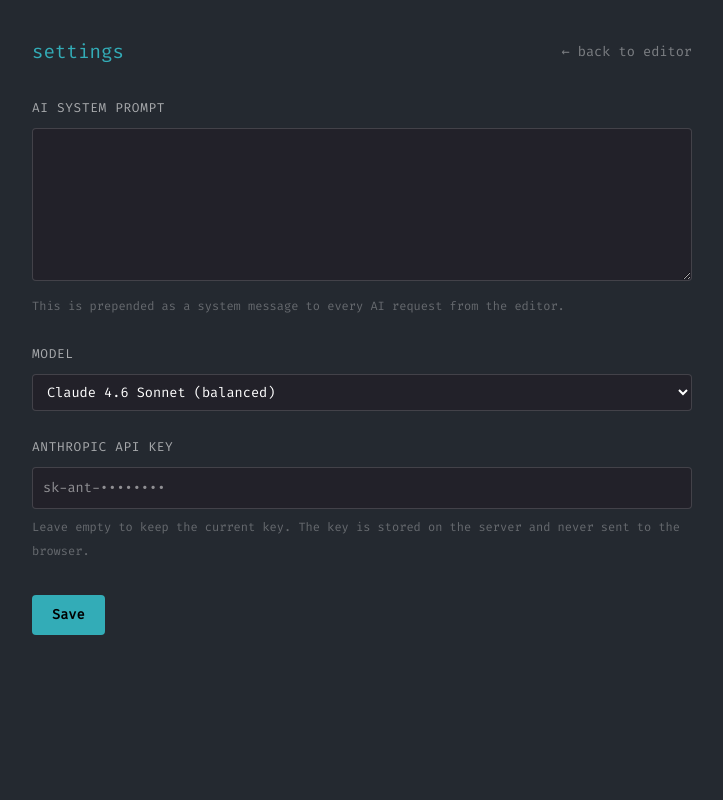
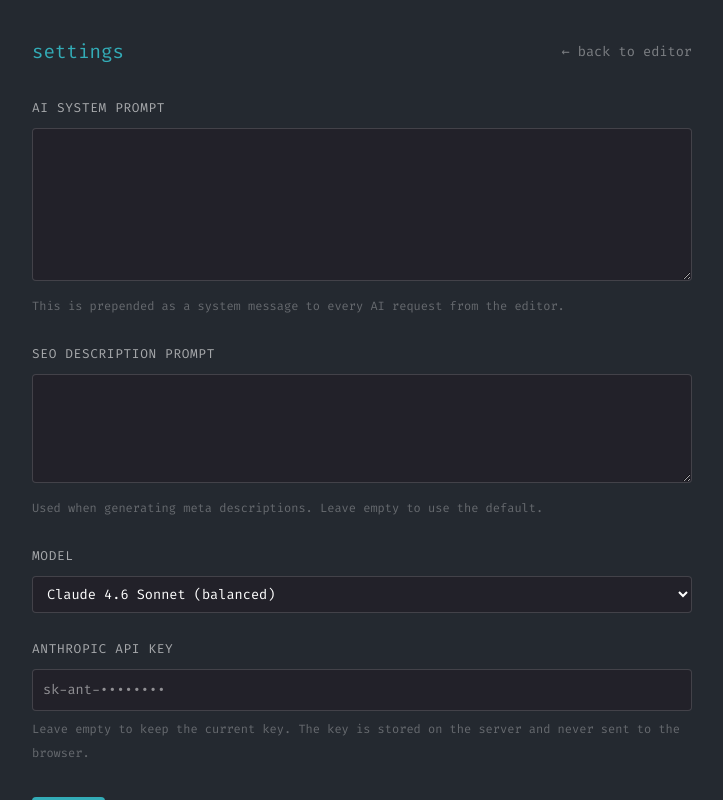
Before and after one commit to MeesCode/mees.space, a Next.js app in the folder frontend/: page /admin/settings in a window 1280 px wide. Shown: the whole page, without its empty margins (278-1001 px from the left). Built offline with nearby package versions, Linux system fonts and the light colour scheme; no server answers; sample sign-in values are in the browser's storage.

Commit message:
feat(frontend): add SEO description prompt editor in settings

```diff
--- a/frontend/src/app/admin/settings/page.tsx
+++ b/frontend/src/app/admin/settings/page.tsx
@@ -5,6 +5,8 @@ import { apiFetch } from "@/lib/api";
 
 export default function SettingsPage() {
   const [systemPrompt, setSystemPrompt] = useState("");
+  const [descriptionPrompt, setDescriptionPrompt] = useState("");
+  const [descriptionPromptDefault, setDescriptionPromptDefault] = useState("");
   const [apiKey, setApiKey] = useState("");
   const [model, setModel] = useState("claude-sonnet-4-6");
   const [saving, setSaving] = useState(false);
@@ -15,6 +17,8 @@ export default function SettingsPage() {
       .then((r) => r.json())
       .then((data) => {
         setSystemPrompt(data.ai_system_prompt || "");
+        setDescriptionPrompt(data.ai_description_prompt || "");
+        setDescriptionPromptDefault(data.ai_description_prompt_default || "");
         setModel(data.ai_model || "claude-sonnet-4-6");
         setApiKey("");
       });
@@ -22,7 +26,11 @@ export default function SettingsPage() {
 
   const save = async () => {
     setSaving(true);
-    const body: Record<string, string> = { ai_system_prompt: systemPrompt, ai_model: model };
+    const body: Record<string, string> = {
+      ai_system_prompt: systemPrompt,
+      ai_description_prompt: descriptionPrompt,
+      ai_model: model,
+    };
     if (apiKey) {
       body.ai_api_key = apiKey;
     }
@@ -115,6 +123,74 @@ export default function SettingsPage() {
         >
           This is prepended as a system message to every AI request from the
           editor.
+        </p>
+      </div>
+
+      <div style={{ marginBottom: "24px" }}>
+        <div
+          style={{
+            display: "flex",
+            justifyContent: "space-between",
+            alignItems: "center",
+            marginBottom: "8px",
+          }}
+        >
+          <label
+            style={{
+              color: "rgba(255,255,255,0.6)",
+              fontSize: "0.8rem",
+              textTransform: "uppercase",
+              letterSpacing: "0.05em",
+            }}
+          >
+            SEO Description Prompt
+          </label>
+          {descriptionPrompt && (
+            <button
+              type="button"
+              onClick={() => setDescriptionPrompt("")}
+              style={{
+                background: "none",
+                border: "none",
+                color: "rgba(255,255,255,0.4)",
+                fontSize: "0.75rem",
+                fontFamily: "inherit",
+                cursor: "pointer",
+                padding: 0,
+                textDecoration: "underline",
+              }}
+            >
+              reset to default
+            </button>
+          )}
+        </div>
+        <textarea
+          value={descriptionPrompt}
+          onChange={(e) => setDescriptionPrompt(e.target.value)}
+          placeholder={descriptionPromptDefault}
+          rows={4}
+          style={{
+            width: "100%",
+            background: "var(--background)",
+            border: "1px solid rgba(255,255,255,0.15)",
+            borderRadius: "4px",
+            padding: "10px",
+            color: "var(--color)",
+            fontFamily: "inherit",
+            fontSize: "0.85rem",
+            lineHeight: "1.6",
+            resize: "vertical",
+            outline: "none",
+          }}
+        />
+        <p
+          style={{
+            color: "rgba(255,255,255,0.3)",
+            fontSize: "0.75rem",
+            marginTop: "6px",
+          }}
+        >
+          Used when generating meta descriptions. Leave empty to use the default.
         </p>
       </div>
 
```
